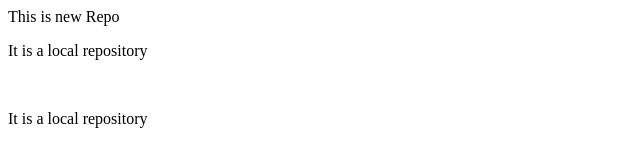
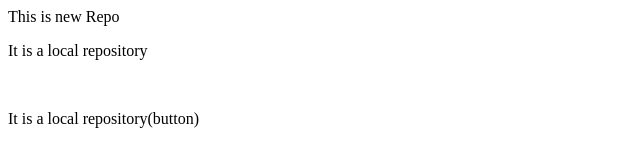
Before and after one commit to roahn-shetty/localrepo, a plain HTML site: page Index.html in a window 1280 px wide. Shown: the full height of the page, 0-640 px from the left. Drawn offline with Linux system fonts and the light colour scheme.

Commit message:
04-06-2025 changed on this date

```diff
--- a/Index.html
+++ b/Index.html
@@ -1,4 +1,4 @@
 <p>This is new Repo</p>
 <p>It is a local repository</p>
 <br/>
-<p>It is a local repository</p>
+<p>It is a local repository(button)</p>
```
